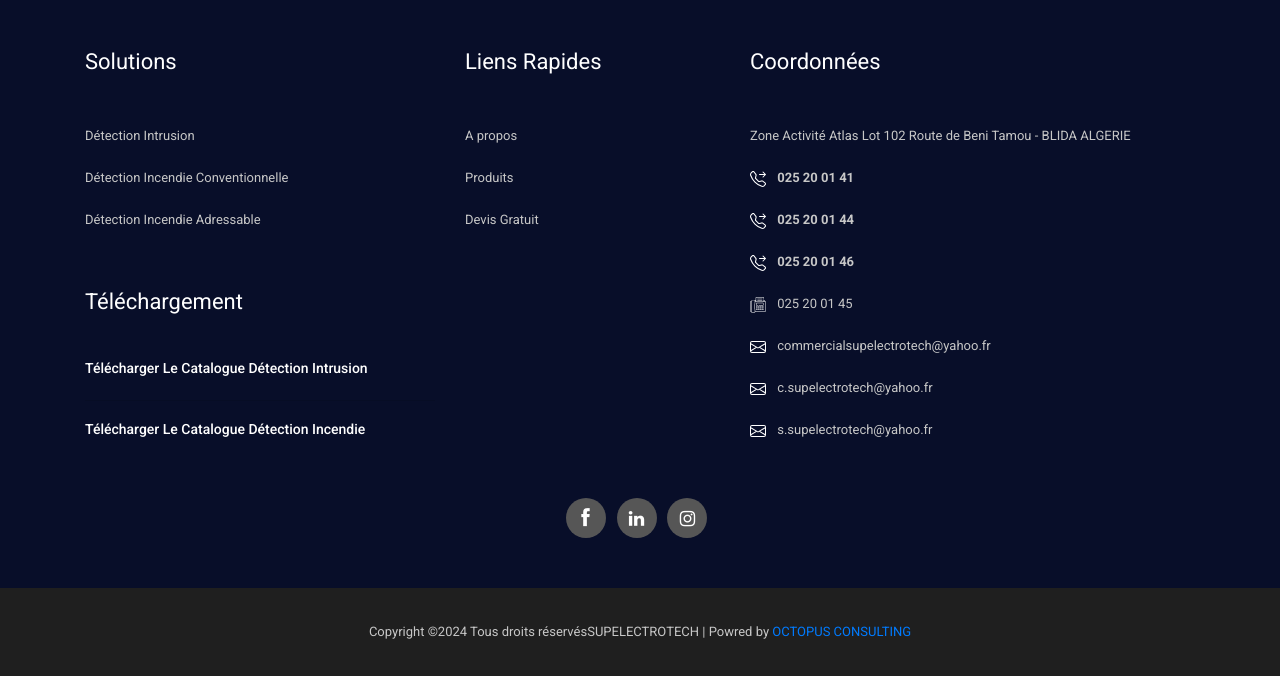
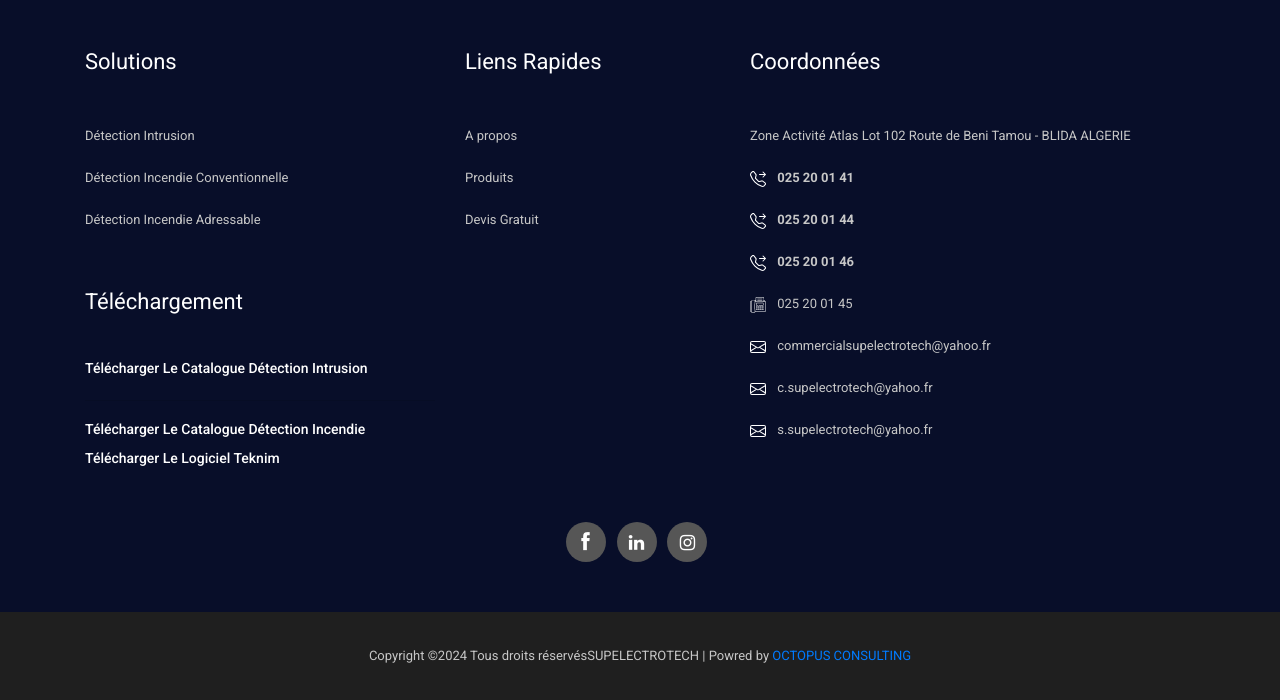
Before and after one commit to miyou995/supelectrotech, a Django app: page /about/ in a window 1280 px wide. Shown: the part 2849-3549 px from the top of the page. Before the commit the page ends 3525 px from the top, so only its background shows below. Run offline with Django 3.2, Linux system fonts and the light colour scheme; some libraries are stand-ins or nearby versions.

Commit message:
logiciel teknim added

```diff
--- a/templates/base.html
+++ b/templates/base.html
@@ -198,6 +198,13 @@
                                       </div>
                                     </li>
                                   </a>
+                                  <a  href="{% static 'catalogue/Teknim_Intruder.pdf' %}" download>
+                                    <li id="id_price" class=" d-flex justify-content-between ">
+                                      <div class="mt-1">
+                                        <h6 style="color: #ffffff;">Télécharger Le Logiciel Teknim</h6>
+                                      </div>
+                                    </li>
+                                  </a>
                             </div>
                         </div>
                     </div>
@@ -241,6 +248,14 @@
                         <li id="id_price" class=" d-flex justify-content-between ">
                           <div class="">
                             <h6 style="color: #ffffff;">Télécharger Le Catalogue Détection Incendie</h6>
+                          </div>
+                        </li>
+                      </a>
+                      <hr>
+                      <a  href="{% static 'catalogue/Teknim_Intruder.pdf' %}" download>
+                        <li id="id_price" class=" d-flex justify-content-between ">
+                          <div class="">
+                            <h6 style="color: #ffffff;">Télécharger Le Logiciel Teknim</h6>
                           </div>
                         </li>
                       </a>
```
